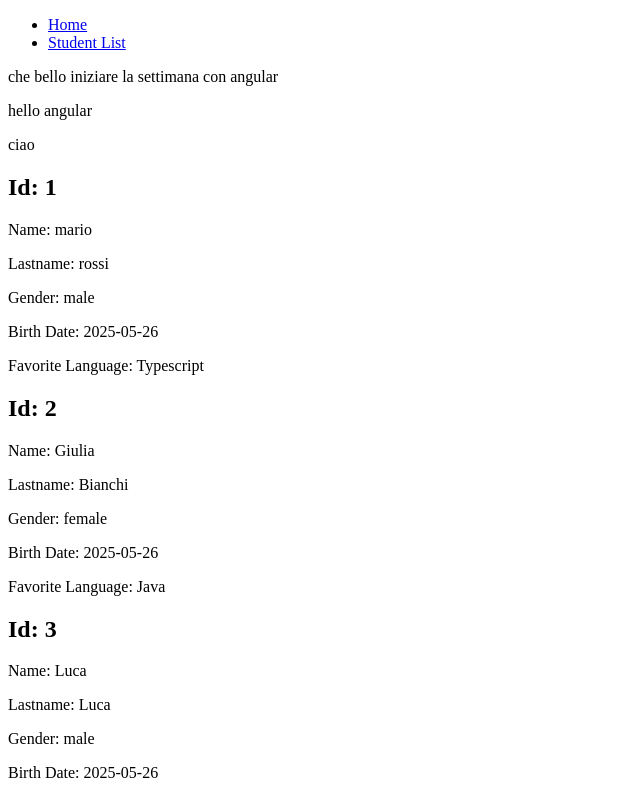
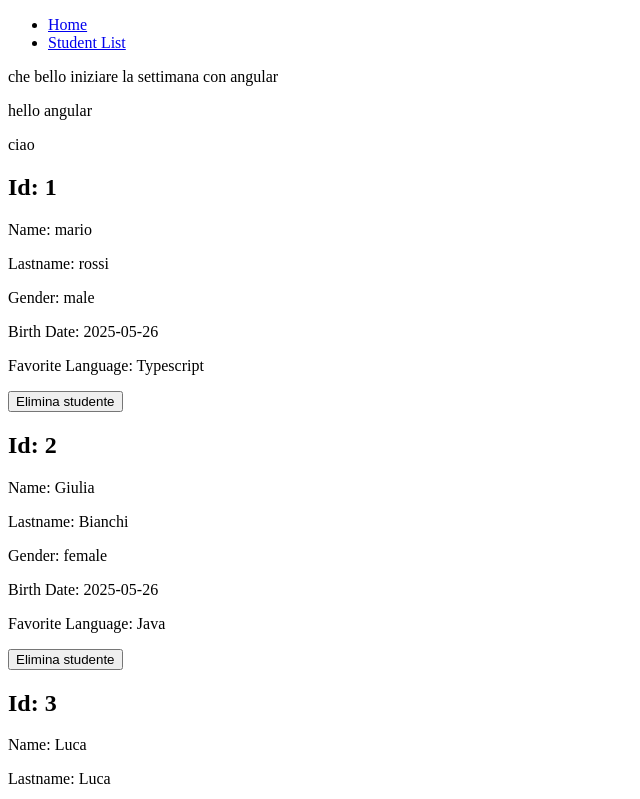
Before and after one commit to martapetruzzelli/hello-angular, an Angular app: page /student-list in a window 1280 px wide. Shown: the top 799 px of the page, without its empty margins (0-640 px from the left). Built offline with nearby package versions, Linux system fonts and the light colour scheme.

Commit message:
modifiche

```diff
--- a/src/app/components/student-card/student-card.component.html
+++ b/src/app/components/student-card/student-card.component.html
@@ -5,4 +5,5 @@
   <p>Gender: {{ st.gender }}</p>
   <p>Birth Date: {{ st.birthDate }}</p>
   <p>Favorite Language: {{ st.favoriteLanguage }}</p>
+  <button (click)="onDelete()">Elimina studente</button>
 </div>
--- a/src/app/components/student-card/student-card.component.ts
+++ b/src/app/components/student-card/student-card.component.ts
@@ -9,4 +9,7 @@ import { Student } from '../../models/student';
 })
 export class StudentCardComponent {
   @Input('student') st!: Student;
+  onDelete() {
+	console.log("Bottone cliccato");
+  }
 }
```
